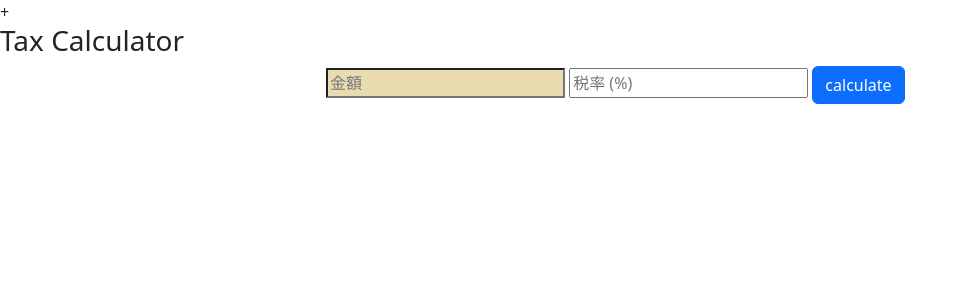
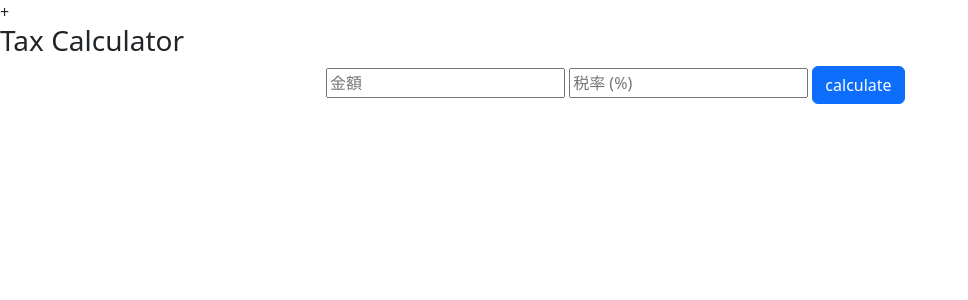
Before and after one commit to tcsutego897-code/Web_apps, a PHP site: page /new_apps.html in a window 1280 px wide. Shown: the top 300 px of the page, without its empty margins (0-968 px from the left). Run offline with PHP 8.4, Linux system fonts and the light colour scheme.

Commit message:
Update index and styles

```diff
--- a/index.php
+++ b/index.php
@@ -2,6 +2,7 @@
 <html lang="ja">
 <head>
     <meta charset="UTF-8">
+    <link rel="stylesheet" href="style.css"/>
     <title>データベース登録アプリ</title>
 </head>
 <body>
--- a/style.css
+++ b/style.css
@@ -1,4 +1,6 @@
-#inputForm{
-   color: red;
-   background-color: rgb(234, 220, 177);
+@charset "UTF-8";
+/* ここからCSSコードを記述 *
+p{
+   color: yellow;
+   font-size:35px;
 }
```
